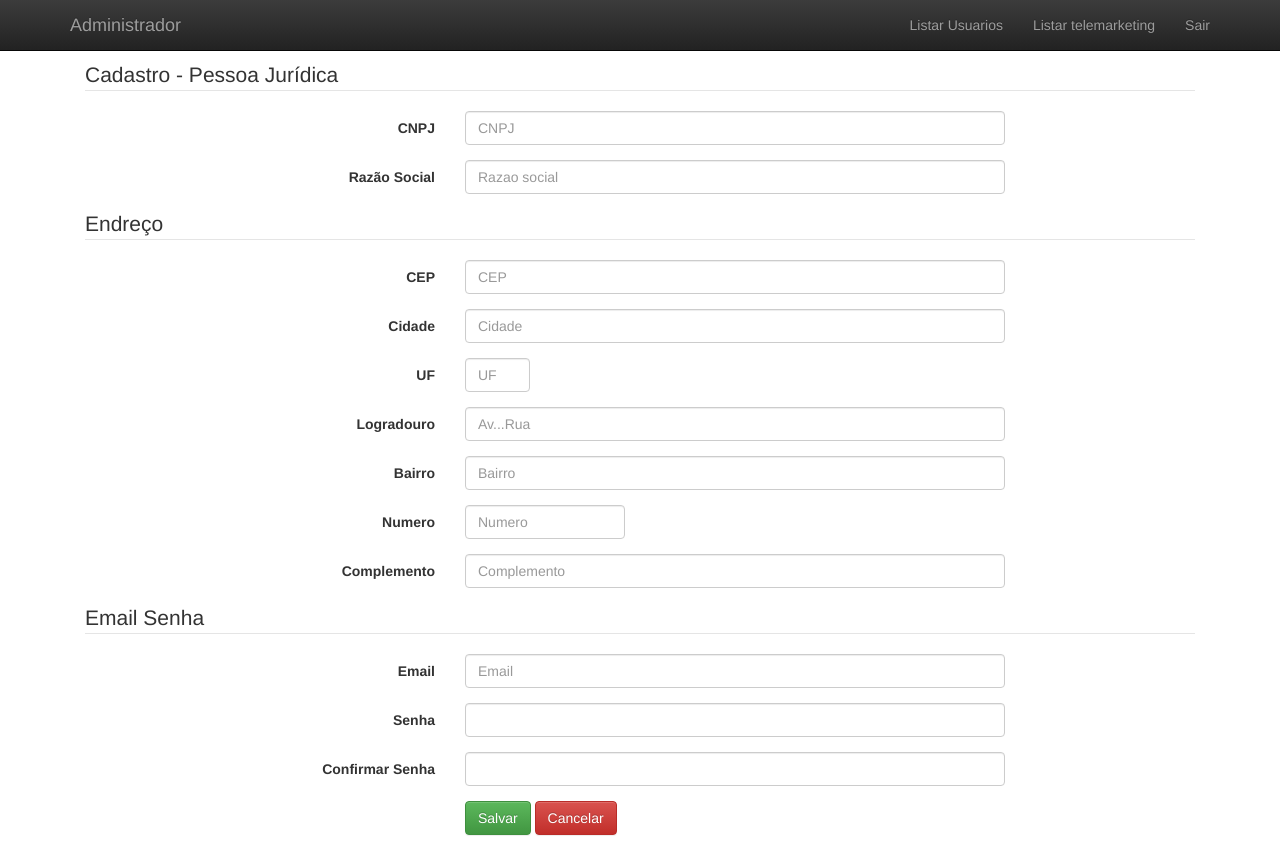
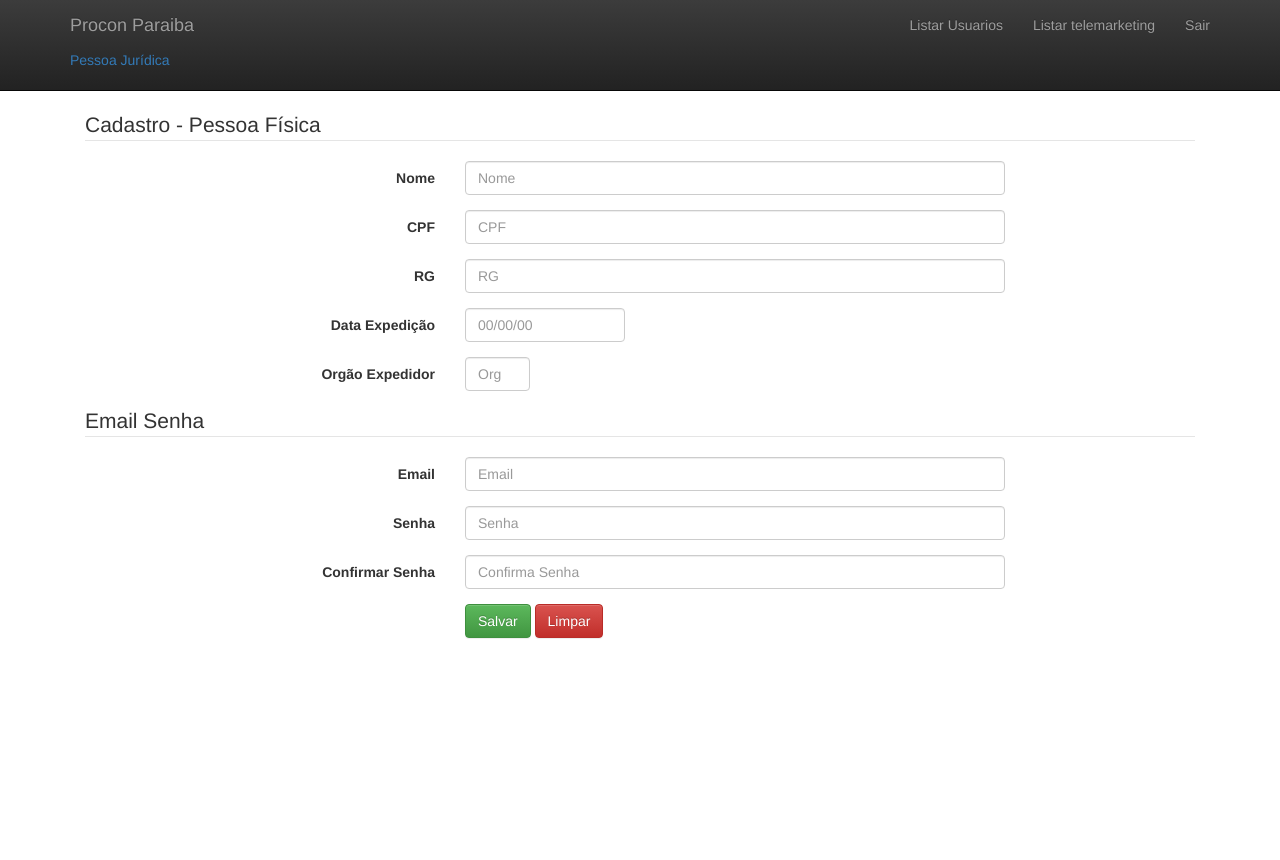
Before and after one commit to fabiosantosfb/projrto-faculdade-php, a PHP site: the page made by index.php in a window 1280 px wide. After the commit the page ends 639 px from the top, so only its background shows below. Run offline with PHP 8.4, Linux system fonts and the light colour scheme; some libraries are stand-ins or nearby versions.

Commit message:
paginação de formulario pessoa fisica e juridica

```diff
--- a/app/assets/css/naopertube.css
+++ b/app/assets/css/naopertube.css
@@ -3,7 +3,7 @@ body {
 }
 
 .principal {
-  padding: 10px 15px;
+  padding: 60px 15px;
   text-align: justify;
 }
 .ativar {
--- a/app/controller/ProdutosController.php
+++ b/app/controller/ProdutosController.php
@@ -7,11 +7,19 @@ class ProdutosController {
 
   function home()
   {
-    include 'app/view/Produtos.php';
+    include 'app/view/home.php';
   }
 
   function lista() {
     include 'app/view/produto-lista.php';
+  }
+
+  function proximo() {
+    include 'app/view/endereco.php';
+  }
+
+  function empresa() {
+      self::home();
   }
 
   function adiciona($cnpj, $r_social, $rua, $uf, $bairro, $cidade, $cep, $email, $numero, $complemento, $pwd, $pws_conf)
@@ -87,4 +95,16 @@ class ProdutosController {
     header("Location: /?controller=produtos&action=lista");
     ProdutosController::lista();
   }
+
+  function search($id)
+  {
+    require('app/model/banco-produto.php');
+
+    if(!searchTelemarketing($conexao, $id)) {
+      $msgRet = "Produto $id removido com sucesso!";
+    }
+    mysqli_close($conexao);
+    header("Location: /?controller=produtos&action=lista");
+    ProdutosController::lista();
+  }
 }
--- a/app/view/Produtos.php
+++ b/app/view/Produtos.php
@@ -1,3 +1,3 @@
 <?php require_once 'cabecalho.php'; ?>
-        <h1>Bem Vindo!</h1>
+        <h1>Bem Vindo produto!</h1>
 <?php require_once 'rodape.php'; ?>
--- a/app/view/home.php
+++ b/app/view/home.php
@@ -2,12 +2,11 @@
 
 </head>
 <body>
-  <form class="form-horizontal" method="post" action="/?controller=produtos&action=adiciona">
+  <form class="form-horizontal" method="post" action="/?controller=produtos&action=proximo">
 <fieldset>
-
 <!-- Form Name -->
-<legend>Cadastro - Pessoa Jurídica</legend>
-
+<?php if($_GET['action'] == 'empresa'){
+echo '<legend>Cadastro - Pessoa Jurídica</legend>
       <!-- Text input-->
       <div class="form-group">
       <label class="col-md-4 control-label" for="CNPJ">CNPJ</label>
@@ -21,68 +20,45 @@
       <label class="col-md-4 control-label" for="insc_estadual">Razão Social</label>
       <div class="col-md-6">
       <input id="r_social" name="r_social" type="text" placeholder="Razao social" class="form-control input-md" required="">
-
+      </div>
+      </div>';
+} else {
+      echo '<legend>Cadastro - Pessoa Física</legend>
+      <!-- Text input-->
+      <div class="form-group">
+      <label class="col-md-4 control-label" for="nome">Nome</label>
+      <div class="col-md-6">
+      <input id="nome" name="nome" type="text" placeholder="Nome" class="form-control input-md" required="">
       </div>
       </div>
-
       <!-- Text input-->
-<legend>Endreço</legend>
       <div class="form-group">
-<label class="col-md-4 control-label" for="cep">CEP</label>
+      <label class="col-md-4 control-label" for="CPF">CPF</label>
       <div class="col-md-6">
-<input id="cep" name="cep" type="text" placeholder="CEP" class="form-control input-md" required="">
+      <input id="CNPJ" name="cpf" type="text" placeholder="CPF" class="form-control input-md" required="">
       </div>
       </div>
-
+      <!-- Text input-->
       <div class="form-group">
-<label class="col-md-4 control-label" for="uf">Cidade</label>
+      <label class="col-md-4 control-label" for="insc_estadual">RG</label>
       <div class="col-md-6">
-<input id="uf" name="cidade" type="text" placeholder="Cidade" class="form-control input-md" required="">
+      <input id="nome" name="rg" type="text" placeholder="RG" class="form-control input-md" required="">
       </div>
       </div>
-
-<!-- Select Basic -->
+      <!-- Text input-->
       <div class="form-group">
-<label class="col-md-4 control-label" for="uf">UF</label>
-<div class="col-md-1">
-<input id="uf" name="uf" type="text" placeholder="UF" class="form-control input-md" required="">
+      <label class="col-md-4 control-label" for="insc_estadual">Data Expedição</label>
+      <div class="col-md-2">
+      <input id="nome" name="exp" type="date_format" placeholder="00/00/00" class="form-control input-md" required="">
       </div>
       </div>
-
-<!-- Text input-->
       <div class="form-group">
-<label class="col-md-4 control-label" for="logradouro">Logradouro</label>
-<div class="col-md-6">
-<input id="rua" name="rua" type="text" placeholder="Av...Rua" class="form-control input-md">
+      <label class="col-md-4 control-label" for="org">Orgão Expedidor</label>
+      <div class="col-md-1">
+      <input id="nome" name="org" type="text" placeholder="Org" class="form-control input-md" required="">
       </div>
-</div>
-
-<!-- Text input-->
-<div class="form-group">
-<label class="col-md-4 control-label" for="bairro">Bairro</label>
-<div class="col-md-6">
-<input id="bairro" name="bairro" type="text" placeholder="Bairro" class="form-control input-md">
-
-</div>
-</div>
-
-<!-- Text input-->
-<div class="form-group">
-<label class="col-md-4 control-label" for="numero">Numero</label>
-<div class="col-md-2">
-<input id="numero" name="numero" type="text" placeholder="Numero" class="form-control input-md">
-
-</div>
-</div>
-
-<!-- Text input-->
-<div class="form-group">
-<label class="col-md-4 control-label" for="complemento">Complemento</label>
-<div class="col-md-6">
-<input id="complemento" name="complemento" type="text" placeholder="Complemento" class="form-control input-md">
-
-</div>
-</div>
+      </div>';
+  }?>
 
 <legend>Email Senha</legend>
 <!-- Text input-->
@@ -95,13 +71,13 @@
 <div class="form-group">
 <label class="col-md-4 control-label" for="pwd">Senha</label>
 <div class="col-md-6">
-<input id="pwd" name="pwd" type="password" placeholder="" class="form-control input-md">
+<input id="pwd" name="pwd" type="password" placeholder="Senha" class="form-control input-md">
 </div>
 </div>
 <div class="form-group">
 <label class="col-md-4 control-label" for="pwd">Confirmar Senha</label>
 <div class="col-md-6">
-<input id="pwd" name="pws_conf" type="password" placeholder="" class="form-control input-md">
+<input id="pwd" name="pws_conf" type="password" placeholder="Confirma Senha" class="form-control input-md">
 </div>
 </div>
 
@@ -110,7 +86,7 @@
 <label class="col-md-4 control-label" for="button1id"></label>
 <div class="col-md-6">
 <button id="button1id" name="button1id" class="btn btn-success">Salvar</button>
-<button id="Cancelar" name="Cancelar" class="btn btn-danger">Cancelar</button>
+<button id="Cancelar" type="reset" name="Cancelar" class="btn btn-danger">Limpar</button>
 </div>
 </div>
 
--- a/app/view/produto-lista.php
+++ b/app/view/produto-lista.php
@@ -2,11 +2,11 @@
 <?php include 'cabecalho.php'; ?>
 <?php  require_once 'app/model/banco-produto.php'; ?>
 
-<form class="form-inline">
+<form class="form-inline" method="post" action="/?controller=produtos&action=search">
   <div class="form-group">
-    <input type="txt" class="form-control" id="empresa" name="param" placeholder="Empresa">
+    <input type="txt" type="hidden" class="form-control" id="empresa" name="param" placeholder="Empresa">
   </div>
-  <button type="submit" class="btn btn-primary">Buscar</button>
+  <button class="btn btn-primary">Buscar</button>
 </form>
 
 <table class="table table-striped table-bordered">
--- a/cabecalho.php
+++ b/cabecalho.php
@@ -18,7 +18,10 @@
     <div class="navbar navbar-inverse navbar-fixed-top">
       <div class="container">
         <div class="navbar-header">
-          <a class="navbar-brand" href="/?controller=pages&action=home">Administrador</a>
+          <a class="navbar-brand" href="/?controller=pages&action=home">Procon Paraiba</a>
+          <?php if($_GET['action'] == 'empresa') echo '<a class="navbar" href="/?controller=pages&action=home">Pessoa Física</a>';
+                else if($_GET['action'] == 'home') echo '<a class="navbar" href="/?controller=produtos&action=empresa">Pessoa Jurídica</a>';
+          ?>
         </div>
         <div>
           <ul class="nav navbar-nav navbar-right">
@@ -28,7 +31,6 @@
           </ul>
         </div>
       </div>
-
     </div>
     <div class="container">
       <div class="principal">
```
Also changed, not shown: app/model/Empresa.class.php (added, +51 -0 lines), app/model/banco-produto.php (+19 -5 lines), app/view/endereco.php (added, +77 -0 lines). Lines whose indentation alone changed are shown as unchanged.
